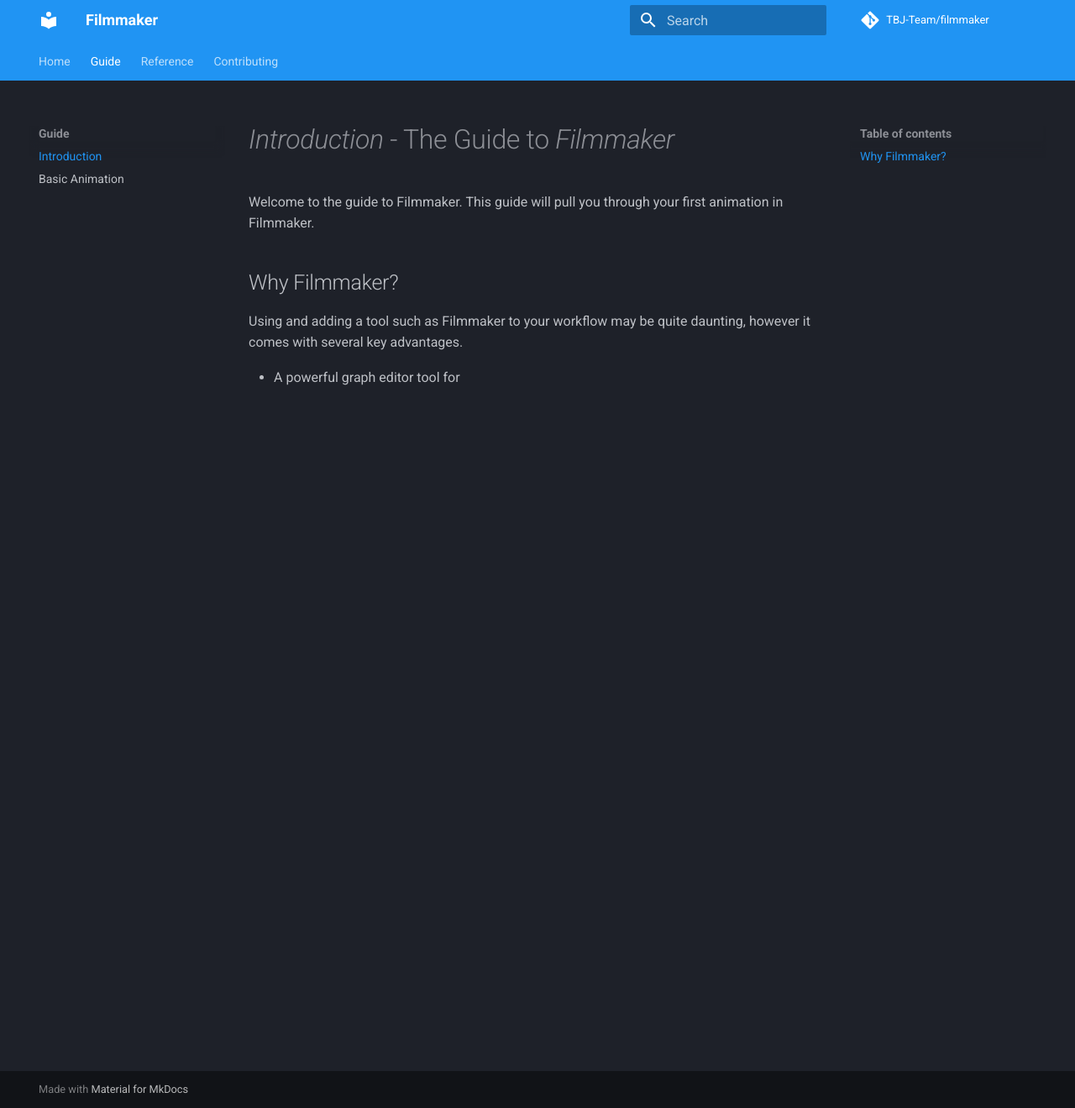
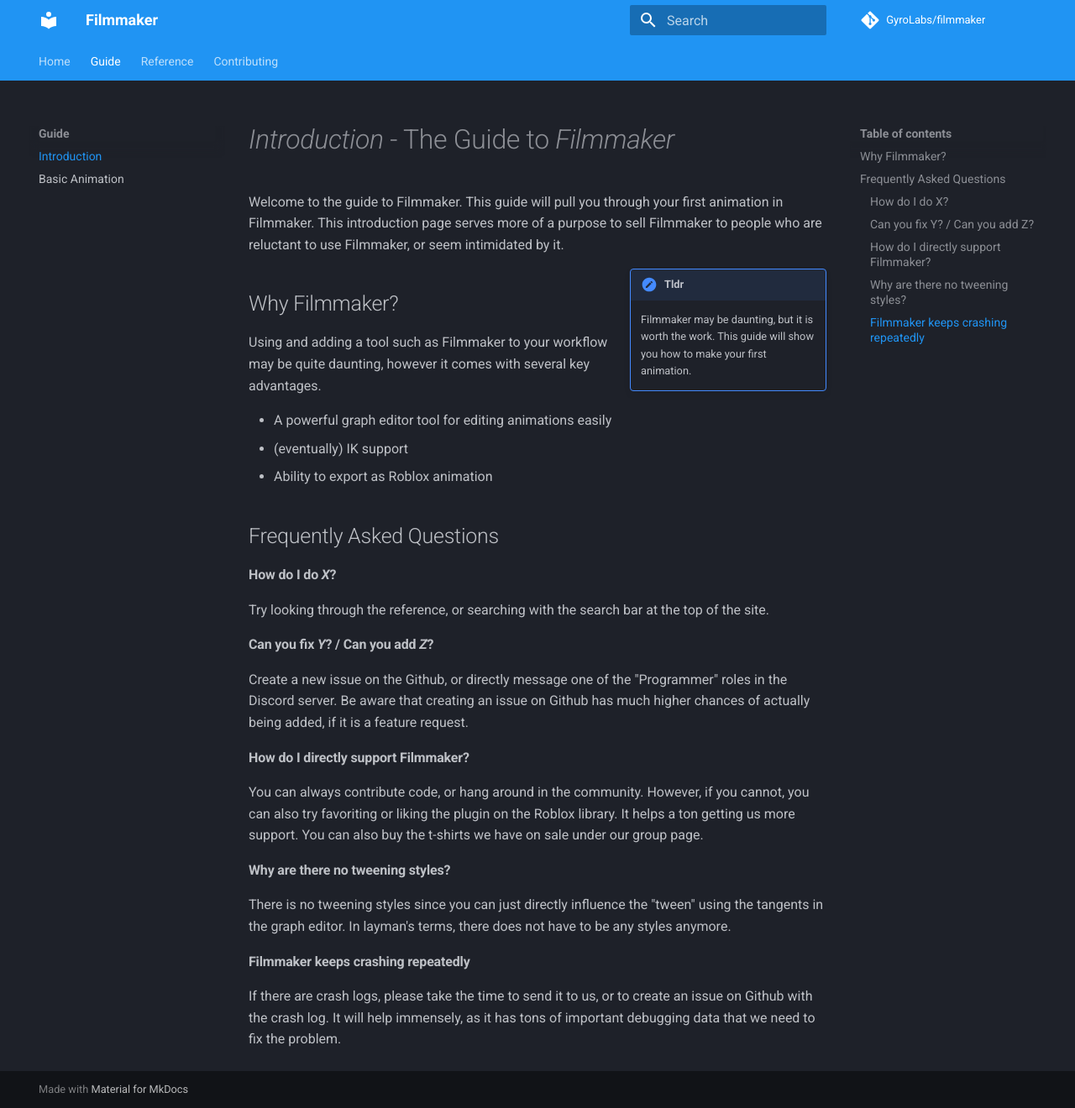
Before and after one commit to TBJ-Team/filmmaker, an MkDocs documentation site: the page built from docs/guide/introduction.md, in a window 1280 px wide and 1320 px high. Shown: the whole window at 84% size. Built offline with MkDocs 1.6.1 and Material for MkDocs 9.7.7, drawn with Linux system fonts in a browser that asks for light colours; comment, search, counter and statistics services are not loaded.

```diff
--- a/docs/guide/introduction.md
+++ b/docs/guide/introduction.md
@@ -1,7 +1,29 @@
 # _Introduction_ - The Guide to _Filmmaker_
-Welcome to the guide to Filmmaker. This guide will pull you through your first animation in Filmmaker.
+Welcome to the guide to Filmmaker. This guide will pull you through your first animation in Filmmaker. This introduction page serves more of a purpose to sell Filmmaker to people who are reluctant to use Filmmaker, or seem intimidated by it.
+
+!!! tldr inline end
+    Filmmaker may be daunting, but it is worth the work. This guide will show you how to make your first animation.
 
 ## Why Filmmaker?
 Using and adding a tool such as Filmmaker to your workflow may be quite daunting, however it comes with several key advantages.
 
-- A powerful graph editor tool for
+- A powerful graph editor tool for editing animations easily
+- (eventually) IK support
+- Ability to export as Roblox animation
+
+## Frequently Asked Questions
+
+#### How do I do *X*?
+Try looking through the reference, or searching with the search bar at the top of the site.
+
+#### Can you fix *Y*? / Can you add *Z*?
+Create a new issue on the Github, or directly message one of the "Programmer" roles in the Discord server. Be aware that creating an issue on Github has much higher chances of actually being added, if it is a feature request.
+
+#### How do I directly support Filmmaker?
+You can always contribute code, or hang around in the community. However, if you cannot, you can also try favoriting or liking the plugin on the Roblox library. It helps a ton getting us more support. You can also buy the t-shirts we have on sale under our group page.
+
+#### Why are there no tweening styles?
+There is no tweening styles since you can just directly influence the "tween" using the tangents in the graph editor. In layman's terms, there does not have to be any styles anymore.
+
+#### Filmmaker keeps crashing repeatedly
+If there are crash logs, please take the time to send it to us, or to create an issue on Github with the crash log. It will help immensely, as it has tons of important debugging data that we need to fix the problem.
--- a/docs/requirements.txt
+++ b/docs/requirements.txt
@@ -1,3 +1,2 @@
 mkdocs
 mkdocs-material
-pymdown-extensions
--- a/mkdocs.yml
+++ b/mkdocs.yml
@@ -1,18 +1,22 @@
 site_name: Filmmaker
-site_url: https://tbj-team.github.io/filmmaker/
-repo_name: TBJ-Team/filmmaker
-repo_url: https://github.com/TBJ-Team/filmmaker
+site_url: https://gyrolabs.github.io/filmmaker/
+repo_name: GyroLabs/filmmaker
+repo_url: https://github.com/GyroLabs/filmmaker
 
 theme:
   name: material
 
   features:
     - navigation.tabs
+    - navigation.instant
 
   palette:
     scheme: slate
     primary: blue
     accent: blue
+
+  icon:
+    repo: fontawesome/brands/git-alt
 
 nav:
   - Home: index.md
@@ -27,8 +31,8 @@ nav:
 
 markdown_extensions:
   - admonition
-  - codehilite:
-      guess_lang: false
   - toc:
       permalink: true
-  - pymdownx.superfences
+
+plugins:
+  - search
```
Also changed, not shown: docs/guide/b_animation.md (+0 -1 lines), docs/index.md (+1 -1 lines), 2 other files.
